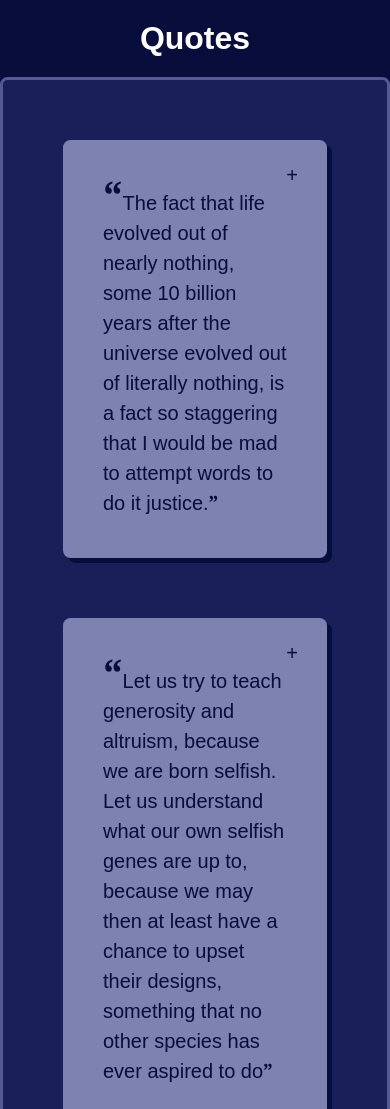
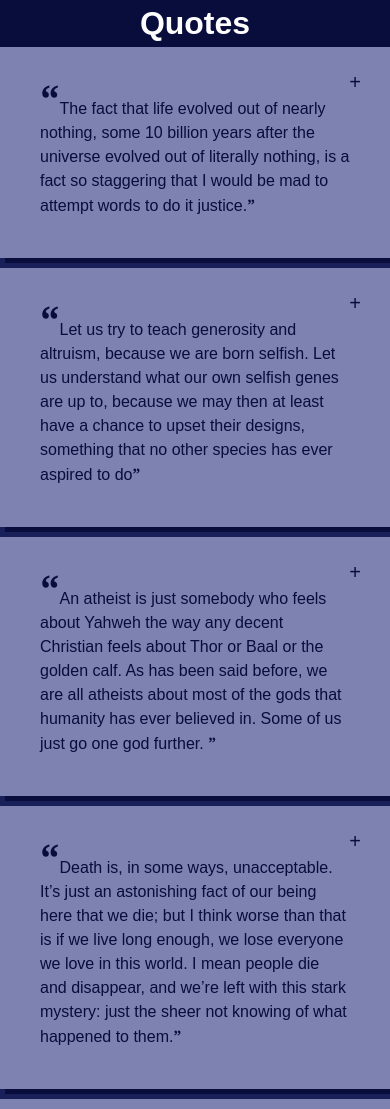
Before and after one commit to valtism/quotes-app, a website: page index.html in a window 390 px wide. Shown: the top 1109 px of the page. Drawn offline with Linux system fonts and the light colour scheme; a web font is replaced by a local one.

Commit message:
Added styling for mobile view

```diff
--- a/style.css
+++ b/style.css
@@ -175,3 +175,28 @@
         transform: translateX(0);
     }
 }
+
+@media only screen and (max-width: 450px) {
+    * {
+        font-size: 80%;
+    }
+
+    main {
+        width: 100%;
+        padding: 0;
+        position: relative;
+        border: none;
+    }
+
+    h1 {
+        margin: 5px;
+        font-size: 32px;
+    }
+
+    .quote {
+        width: 100%;
+        margin: 0;
+        margin-bottom: 10px;
+        border-radius: 0;
+    }
+}
```
